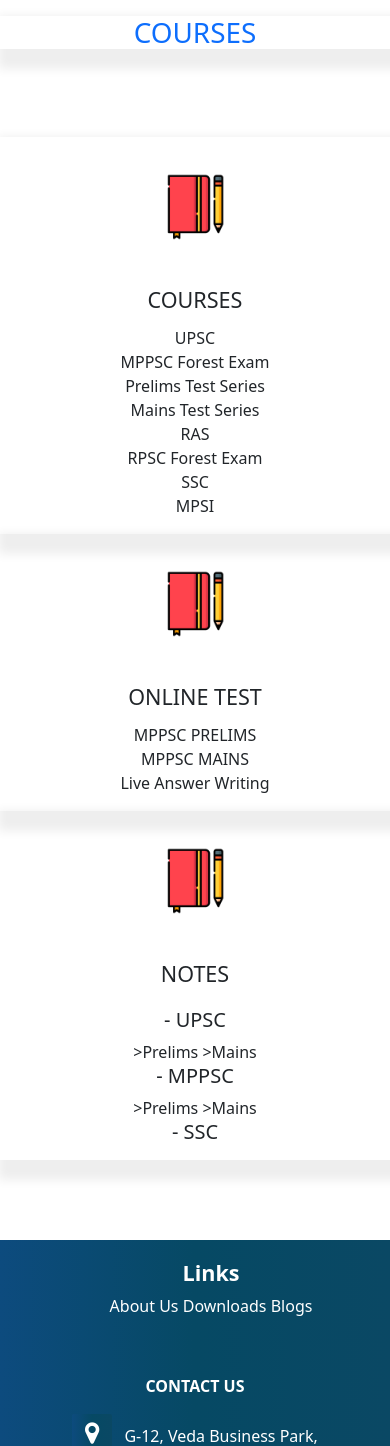
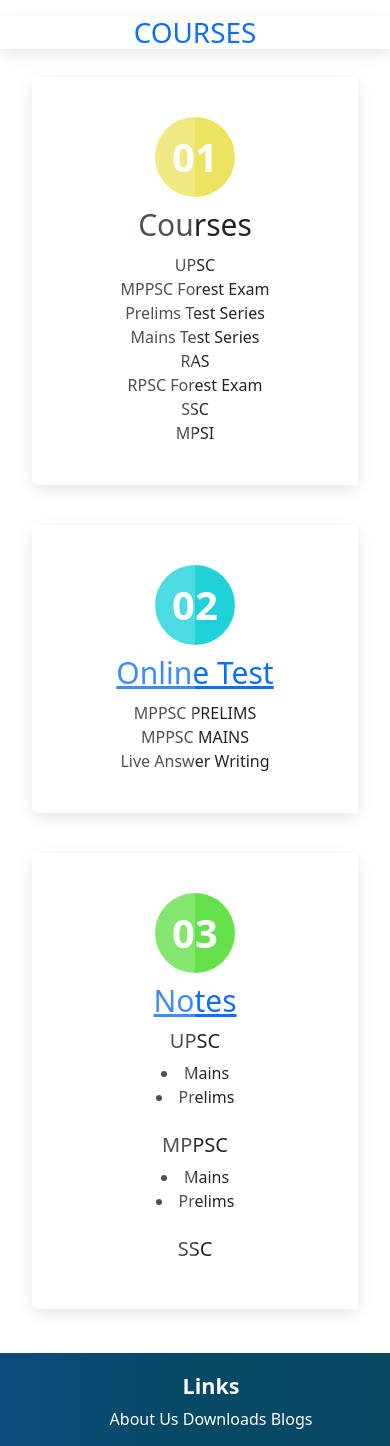
Before and after one commit to princeku07/cmics, a Django app: page /courses in a window 390 px wide. Shown: the part 50-1496 px from the top of the page. Run offline with Django 3.2, Linux system fonts and the light colour scheme.

Commit message:
Update course.html

```diff
--- a/templates/course.html
+++ b/templates/course.html
@@ -2,6 +2,7 @@
 {% load static %}
 <!DOCTYPE html>
 <html lang="en">
+
 <head>
     <meta charset="UTF-8">
     <meta http-equiv="X-UA-Compatible" content="IE=edge">
@@ -9,19 +10,117 @@
     {% block head_title %}courses{% endblock%}}
 </head>
 {%block body%}
+
 <body>
-    <div class="container mt-3 services text-center" >
+    <style>
+        #coursetitle{
+            box-shadow: 0 5px 15px rgba(0, 0, 0, .1);
+        }
+    </style>
+    <div class="container mt-3 services text-center" id="coursetitle">
         <h1><span class="text-primary">COURSES</span></h1>
     </div>
 
-       <section id="services">
-  <div class="container text-center">
 
-      <div class="row text-center">
+    <style>
+        #course {
+            display: flex;
+            flex-wrap: wrap;
+            justify-content: space-between;
+        }
 
-          <div class="col-md-4 services" style="margin-left: 3;">
-              <img src="{% static 'img/book.png'%}" class="service-img">
-              <h4>Courses</h4>
+        #course .box {
+            position: relative;
+            width: 350px;
+            padding: 40px;
+            background: #fff;
+            box-shadow: 0 5px 15px rgba(0, 0, 0, .1);
+            border-radius: 4px;
+            margin: 20px;
+            box-sizing: border-box;
+            overflow: hidden;
+            text-align: center;
+        }
+
+        #course .box .icon {
+            position: relative;
+            width: 80px;
+            height: 80px;
+            color: #fff;
+            background: #000;
+            justify-content: center;
+            display: flex;
+            align-items: center;
+            margin: 0 auto;
+            border-radius: 50%;
+            font-size: 40px;
+            font-weight: 700;
+            transition: 1s;
+        }
+
+        #course .box:nth-child(1) .icon {
+            box-shadow: 0 0 0 0 #ece361;
+            background: #ece361;
+        }
+
+        #course .box:nth-child(1):hover .icon {
+            box-shadow: 0 0 0 400px #ece361;
+            background: #ece361;
+        }
+
+        #course .box:nth-child(2) .icon {
+            box-shadow: 0 0 0 0 #1fd2d8;
+            background: #1fd2d8;
+        }
+
+        #course .box:nth-child(2):hover .icon {
+            box-shadow: 0 0 0 400px #1fd2d8;
+            background: #1fd2d8;
+        }
+
+        #course .box:nth-child(3) .icon {
+            box-shadow: 0 0 0 0 #64e04b;
+            background: #64e04b;
+        }
+
+        #course .box:nth-child(3):hover .icon {
+            box-shadow: 0 0 0 400px #64e04b;
+            background: #64e04b;
+        }
+
+        #course .box .content {
+            position: relative;
+            z-index: 1;
+            transition: 0.5s;
+        }
+
+        #course .box .content h3 {
+            font-size: 30px;
+            margin: 10px 0;
+            padding: 0;
+        }
+
+        #course .box .content p {
+            margin: 0;
+            padding: 0;
+        }
+
+        #course .box:before {
+            content: '';
+            width: 50%;
+            height: 100%;
+            position: absolute;
+            top: 0;
+            left: 0;
+            background: rgba(255, 255, 255, .2);
+            z-index: 2;
+        }
+    </style>
+    <div class="container mb-4" id="course">
+        <div class="box">
+            <div class="icon">01</div>
+            <div class="content">
+                <h3>Courses</h3>
                 <p>
                     UPSC
                     <br>
@@ -40,9 +139,11 @@
                     MPSI
                 </p>
             </div>
-          <div class="col-md-4 services" >
-            <img src="{% static 'img/book.png'%}" class="service-img">
-            <h4>Online Test</h4>
+        </div>
+        <div class="box">
+            <div class="icon">02</div>
+            <div class="content">
+                <h3> <a href="http://chetanmeenasias.com/E-Learning/"> Online Test</a></h3>
                 <p>
                     MPPSC PRELIMS
                     <br>
@@ -51,32 +152,31 @@
                     Live Answer Writing
                 </p>
             </div>
-        <div class="col-md-4 services">
-          <img src="{% static 'img/book.png'%}" class="service-img">
-          <h4>Notes</h4>
+        </div>
+        <div class="box">
+            <div class="icon">03</div>
+            <div class="content">
+                <h3> <a href="/note"> Notes</a></h3>
+
                     <p>
-              <h5> - UPSC</h5>
+                    <h5> UPSC</h5>
 
-                  >Prelims
+                   <li>Mains</li>
+                   <li>Prelims</li>
+                    <br>
+                    <h5> MPPSC</h5>
+                     <li>Mains</li>
+                     <li>Prelims</li>
 
-                  >Mains
                     <br>
-               <h5>- MPPSC</h5>
-
-                  >Prelims
-
-                  >Mains
-              <br>
-             <h5>  - SSC </h5>
+                    <h5>SSC </h5>
                     </p>
             </div>
-      <!-- </div>
-      <button type="button" class="btn btn-primary mt-3">All services</button>
-  </div> -->
-</section>
-
+        </div>
+    </div>
 
 
     {%endblock body%}
 </body>
+
 </html>
```
Lines whose indentation alone changed are shown as unchanged.
